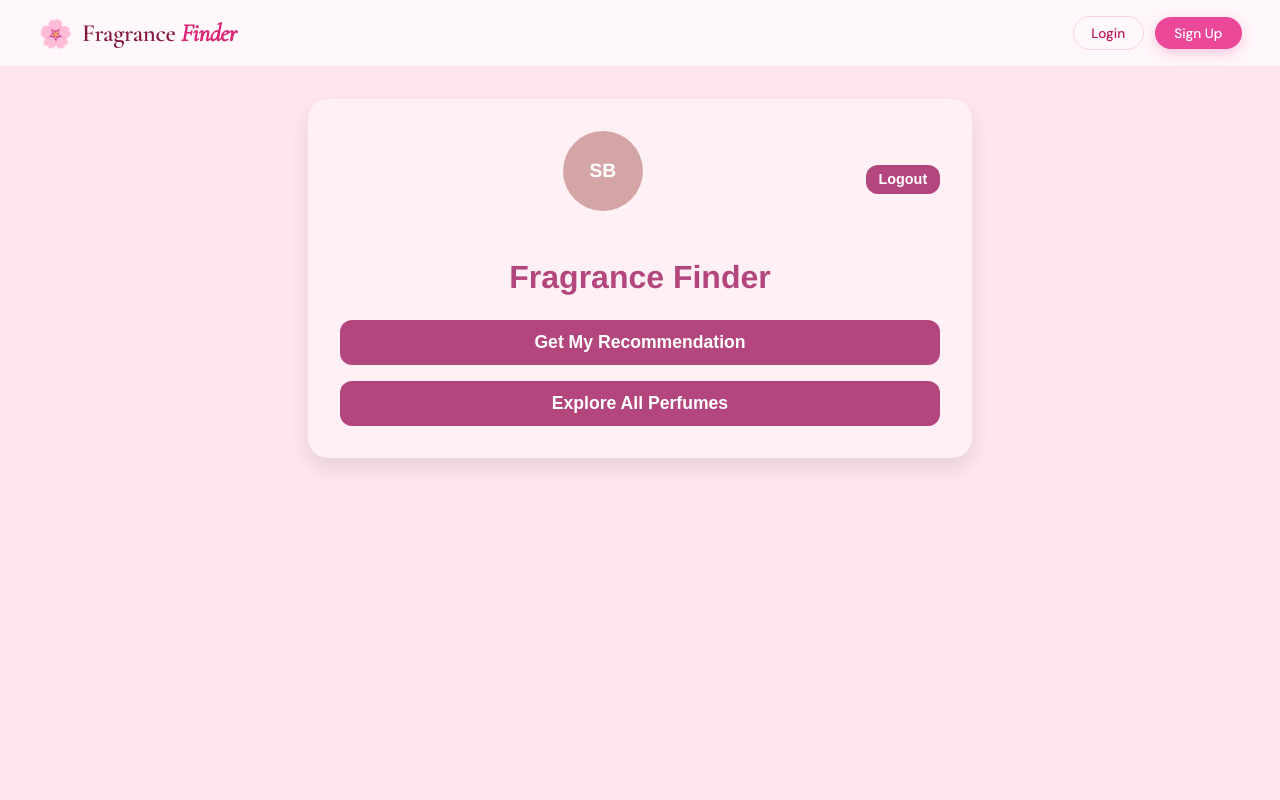
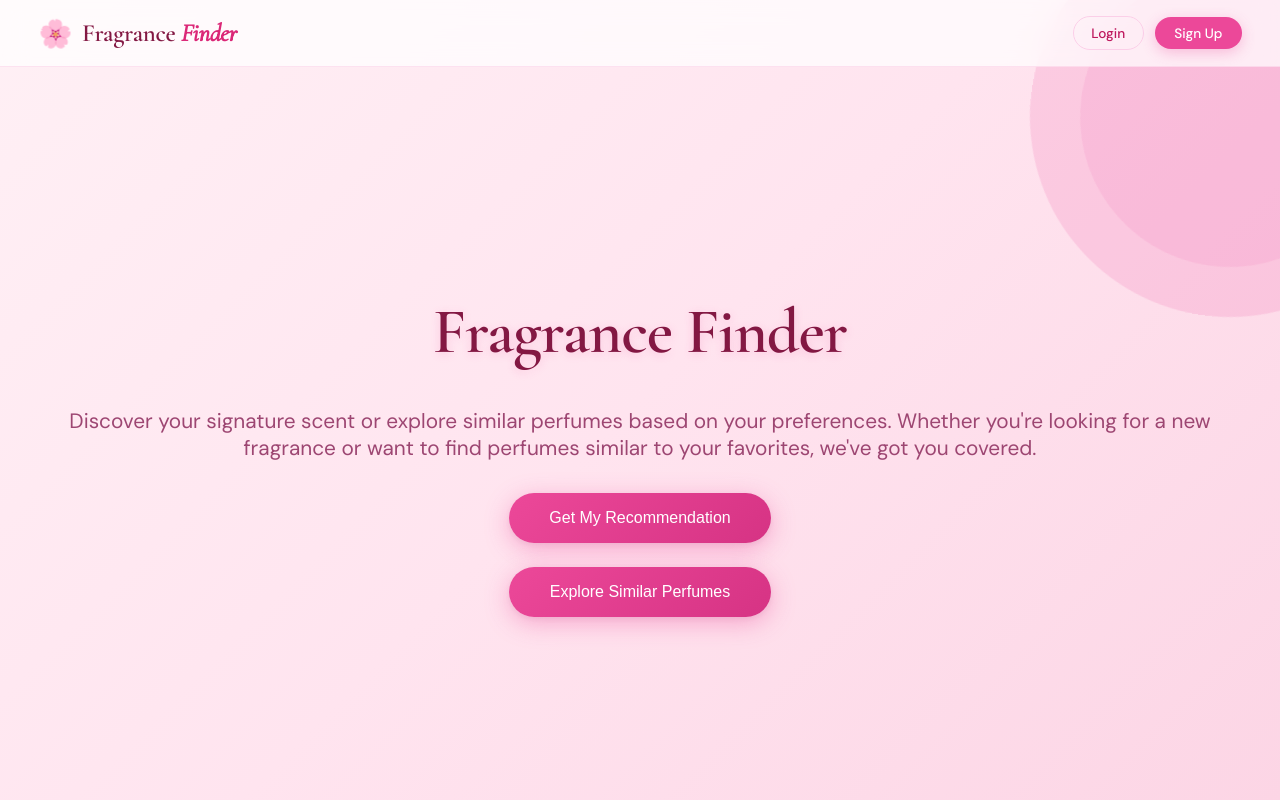
Before and after one commit to rinad-h/scent-similarity-visualizer, a React (Create React App) app in the folder frontend/: page /home in a window 1280 px wide. Built offline with nearby package versions, Linux system fonts and the light colour scheme.

Commit message:
added css styling to the homepage

```diff
--- a/frontend/src/pages/HomePage.js
+++ b/frontend/src/pages/HomePage.js
@@ -1,45 +1,28 @@
 import { useNavigate } from "react-router-dom";
 import Navbar from "../common/Navbar";
+import "../styles/HomePage.css";
 
 function HomePage() {
   const navigate = useNavigate();
 
-  const handleLogout = () => {
-    // Placeholder logout logic
-    console.log("User logged out");
-  };
-
   return (
-    <div>
-    <Navbar />
-    <div className="container">
-
-      <div className="content">
-        {/* Header */}
-        <div className="header">
-          <div className="logo" onClick={() => navigate("/")}>
-            SB
-          </div>
-
-          <div className="auth-buttons">
-            <button onClick={handleLogout}>Logout</button>
-          </div>
-        </div>
-
-        <h1>Fragrance Finder</h1>
-
-        {/* Main Buttons */}
+    <div className="home-root">
+      <Navbar />
+      <div className="hero">
+        <h1 className="hero-title">Fragrance Finder</h1>
+        <p className="hero-subtitle">
+          Discover your signature scent or explore similar perfumes based on your preferences. Whether you're looking for a new fragrance or want to find perfumes similar to your favorites, we've got you covered.
+        </p>
         <div className="home-buttons">
           <button onClick={() => navigate("/preferences")}>
             Get My Recommendation
           </button>
-
           <button onClick={() => navigate("/discover")}>
-            Explore All Perfumes
+            Explore Similar Perfumes
           </button>
         </div>
+        <div className="rotating-bg"></div>
       </div>
-    </div>
     </div>
   );
 }
--- /dev/null
+++ b/frontend/src/styles/HomePage.css
@@ -0,0 +1,110 @@
+@import url('https://fonts.googleapis.com/css2?family=Cormorant+Garamond:ital,wght@0,400;0,600;1,400&family=DM+Sans:wght@300;400;500&display=swap');
+
+.home-root {
+  min-height: 100vh;
+  font-family: 'DM Sans', sans-serif;
+  background: linear-gradient(135deg, #fff0f5 0%, #ffe4ef 50%, #fcd5e5 100%);
+  overflow: hidden;
+  display: flex;
+  flex-direction: column;
+}
+
+/* Hero section fills the screen */
+.hero {
+  flex: 1;
+  display: flex;
+  flex-direction: column;
+  justify-content: center;
+  align-items: center;
+  position: relative;
+  padding: 2rem;
+  text-align: center;
+  z-index: 1;
+}
+
+/* Main title */
+.hero-title {
+  font-family: 'Cormorant Garamond', serif;
+  font-size: 4rem;
+  color: #831843;
+  margin-bottom: 1rem;
+  letter-spacing: -1px;
+  text-shadow: 0 2px 10px rgba(236,72,153,0.2);
+}
+
+/* Subtitle */
+.hero-subtitle {
+  font-size: 1.3rem;
+  color: #9d4672;
+  margin-bottom: 2rem;
+}
+
+/* Buttons */
+.home-buttons {
+  display: flex;
+  gap: 1.5rem;
+  flex-wrap: wrap;
+  justify-content: center;
+  z-index: 2;
+}
+
+.home-buttons button {
+  padding: 1rem 2.5rem;
+  font-size: 1rem;
+  font-weight: 500;
+  border: none;
+  border-radius: 50px;
+  cursor: pointer;
+  color: #fff;
+  background: linear-gradient(135deg, #ec4899 0%, #d63384 100%);
+  box-shadow: 0 6px 24px rgba(236, 72, 153, 0.38),
+              0 2px 6px rgba(0,0,0,0.06);
+  transition: transform 0.2s, box-shadow 0.2s;
+}
+.home-buttons button:hover {
+  transform: translateY(-3px) scale(1.03);
+  box-shadow: 0 12px 34px rgba(236, 72, 153, 0.46),
+              0 2px 8px rgba(0,0,0,0.08);
+}
+
+/* Rotating background circle */
+.rotating-bg {
+  position: absolute;
+  top: -150px;
+  right: -150px;
+  width: 400px;
+  height: 400px;
+  background: rgba(236,72,153,0.15);
+  border-radius: 50%;
+  animation: rotate 20s linear infinite;
+  z-index: 0;
+}
+
+.rotating-bg::after {
+  content: '';
+  position: absolute;
+  top: 50px;
+  left: 50px;
+  width: 300px;
+  height: 300px;
+  background: rgba(236,72,153,0.1);
+  border-radius: 50%;
+}
+
+@keyframes rotate {
+  from { transform: rotate(0deg); }
+  to { transform: rotate(360deg); }
+}
+
+/* Responsive adjustments */
+@media (max-width: 640px) {
+  .hero-title {
+    font-size: 2.8rem;
+  }
+  .hero-subtitle {
+    font-size: 1rem;
+  }
+  .home-buttons button {
+    width: 80%;
+  }
+}
```
